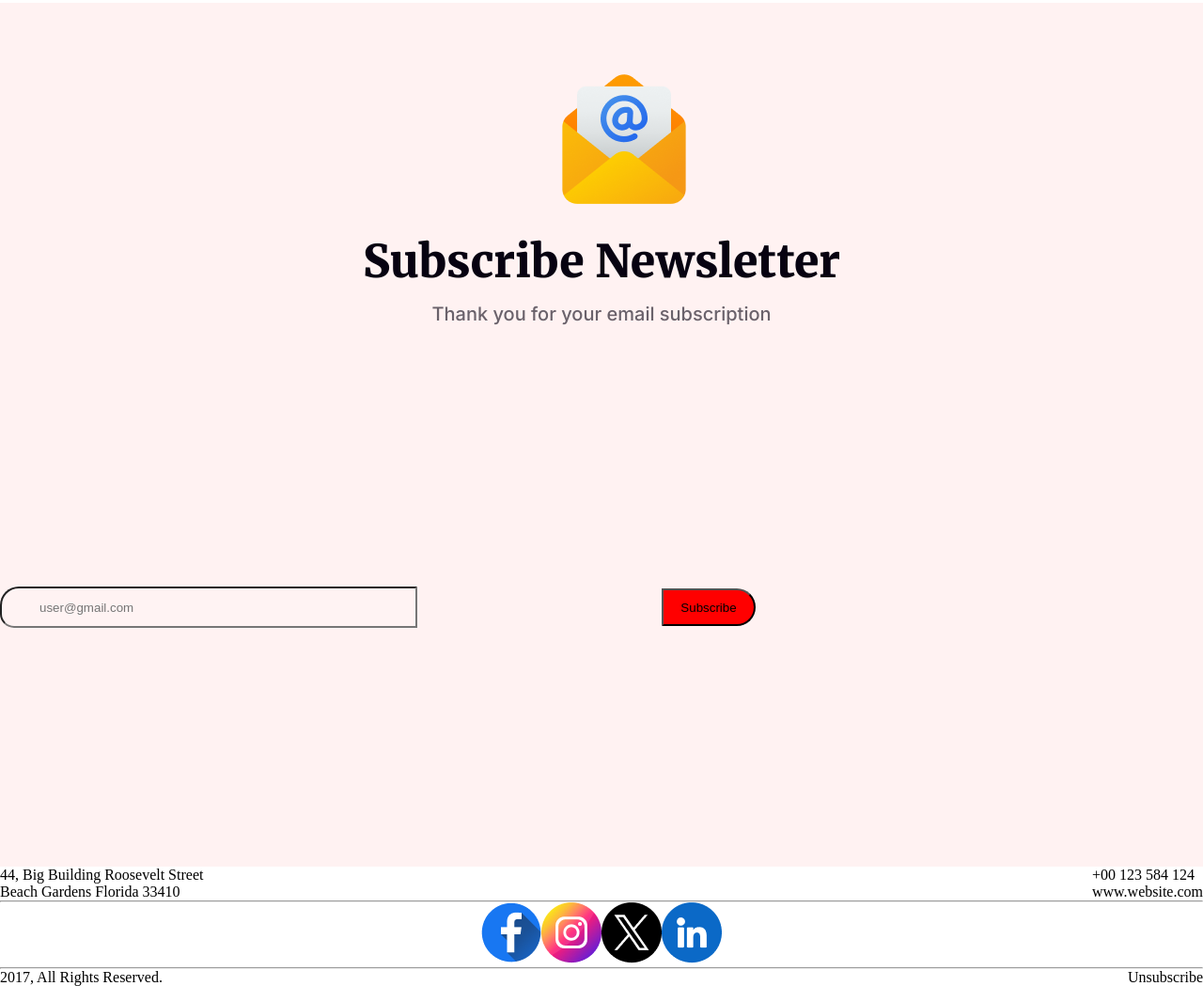
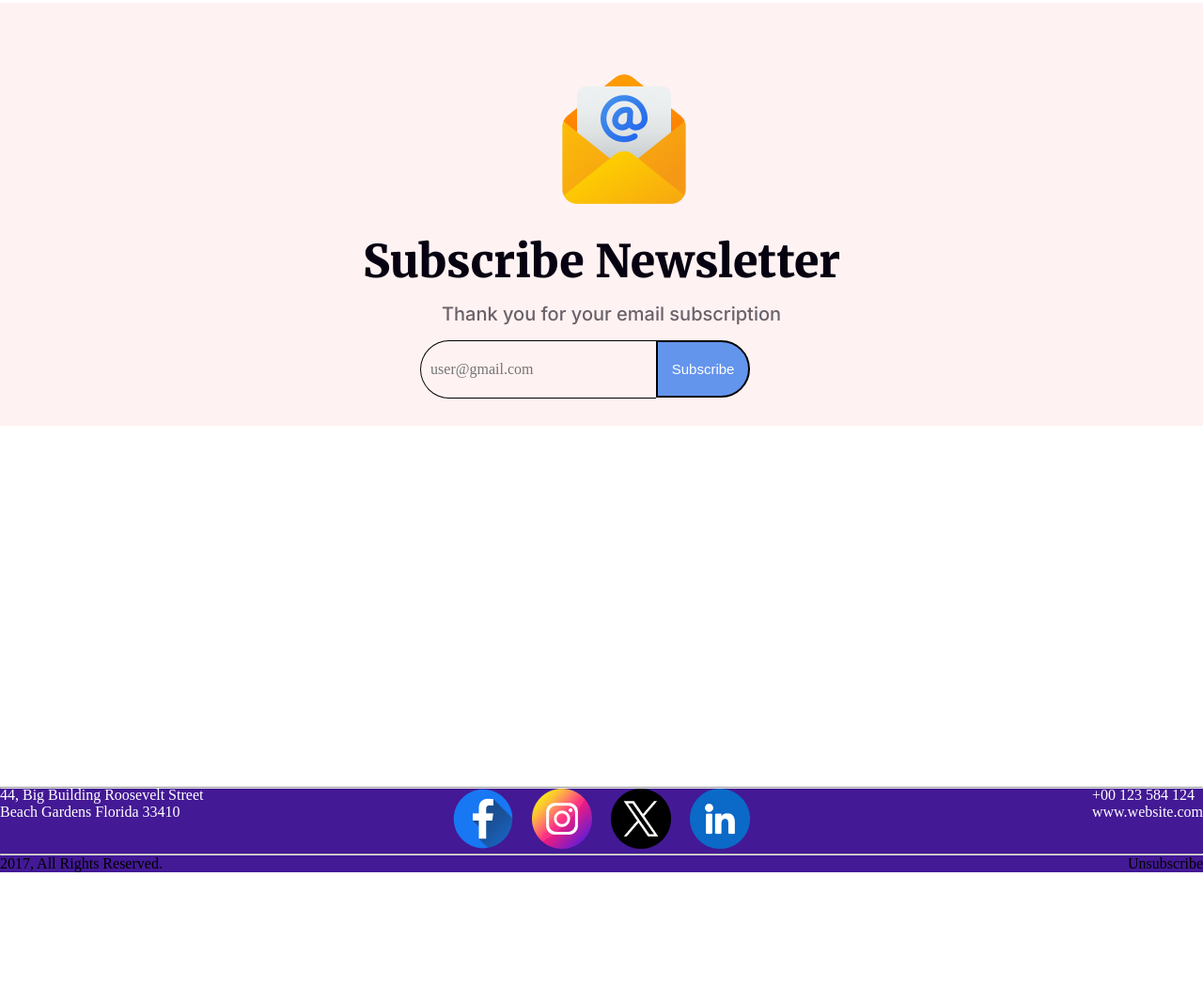
Before and after one commit to Emranhossain123/New-Mission, a plain HTML site: page index.html in a window 1280 px wide. Shown: the part 4343-5392 px from the top of the page at 94% size. After the commit the page ends 5344 px from the top, so only its background shows below. Drawn offline with Linux system fonts and the light colour scheme.

Commit message:
again button added

```diff
--- a/index.html
+++ b/index.html
@@ -133,39 +133,42 @@
 
         <section>
             <div class="weak3">
-                <img class="photo5" src="resources/Group 61.png" alt="">
-                <h1 class="Newsletter">Subscribe Newsletter</h1>
-                <p class="email">Thank you for your email subscription</p>
+                <div> <img class="photo5" src="resources/Group 61.png" alt="">
+                    <h1 class="Newsletter">Subscribe Newsletter</h1>
+                    <p class="email">Thank you for your email subscription</p> <br> <br>
+                </div>
 
-                <div class="middle">
+                <div>
                     <input class="mail" type="text" placeholder="user@gmail.com">
-                    <button class="btn6">Subscribe</button>
+                    <a href="#"><button class="btn6">Subscribe</button>
                 </div>
             </div>
         </section>
 
     </main>
     <footer>
-        <section>
-            <div class="street">
+        <section class="final">
+            <div class="road">
                 <p>44, Big Building Roosevelt Street <br>
                     Beach Gardens Florida 33410</p>
-                <p>+00 123 584 124 <br>www.website.com</p>
+                <p>+00 123 584 124 <br>www.website.com
+                </p>
 
             </div>
             <hr>
-            <div class="social-links">
+            <div class="social-link">
                 <a href=""><img src="resources/Facebook.png" alt=""></a>
                 <a href=""><img src="resources/Instagram.png" alt=""></a>
                 <a href=""><img src="resources/Twitter.png" alt=""></a>
                 <a href=""><img src="resources/Linkedin.png" alt=""></a>
-
             </div>
             <hr>
-            <div class="copy-right">
+            <div class="ses">
                 <p>2017, All Rights Reserved.</p>
                 <p>Unsubscribe</p>
             </div>
+
+
         </section>
     </footer>
 </body>
--- a/styles/style.css
+++ b/styles/style.css
@@ -173,7 +173,7 @@
     font-size: 20px;
     font-style: normal;
     font-weight: 700;
-    *
+
 }
 
 
@@ -353,11 +353,10 @@
 }
 
 .weak3 {
-    background-color: #FF00000D;
 
-
+    background: #FF00000D;
     margin-top: 100px;
-
+    margin-bottom: 30%;
 }
 
 .photo5 {
@@ -387,44 +386,89 @@
     line-height: 32px;
     margin-top: 10px;
     margin-bottom: 20px;
+    align-items: center;
+    float: left;
+    margin-bottom: 20%;
+    margin-left: 470px;
+
 
 }
 
-.middle {
+.mail {
+    position: relative;
+    right: 30%;
     align-items: center;
+    font-family: 'Times New Roman', Times, serif;
+    width: 230px;
+    height: 40px;
+    background: transparent;
+    border: 1px solid black;
+    margin-top: 18px;
+    color: #000;
+    border-right: none;
+    font-size: 16px;
+    float: left;
+    padding: 10px;
+    border-bottom-left-radius: 50px;
+    border-top-left-radius: 50px;
 }
 
-.mail {
-    width: 400px;
-    height: 40px;
-    padding-left: 40px;
-    border-bottom-left-radius: 15px;
-    border-top-left-radius: 20px;
-    background: rgba(247, 241, 241, 0.05);
-    margin-bottom: 60px;
-    align-items: center;
+.mail:focus {
+    outline: none;
+
 }
 
 .btn6 {
-    margin: 20%;
-    border-radius: 0px 50px 50px 0px;
-    background: #F00;
+
     width: 100px;
-    height: 40px;
-    align-items: center;
+    height: 61px;
+    background: cornflowerblue;
+    border: 2px solid #000;
+    margin-top: 18px;
+    color: #fff;
+    font-size: 15px;
+    margin-bottom: 30px;
+    position: relative;
+    right: 30%;
+    border-bottom-right-radius: 50px;
+    border-top-right-radius: 50px;
+
 }
 
-.street {
+.btn6:focus {
+    outline: none;
+}
+
+.final {
+
+    background: #431995;
+}
+
+.road {
+    display: flex;
+    /* justify-content: space-around; */
+    justify-content: space-between;
+    color: white;
+    width: 100%;
+    padding-bottom: 10%;
+    position: absolute;
+    left: auto;
+
+
+}
+
+.social-link {
+    display: flex;
+    justify-content: center;
+    width: 100%
+}
+
+.social-link a {
+    margin-right: 20px;
+}
+
+.ses {
     display: flex;
     justify-content: space-between;
+    width: 100%;
 }
-
-.social-links {
-    display: flex;
-    justify-content: center;
-}
-
-.copy-right {
-    display: flex;
-    justify-content: space-between;
-}
```
